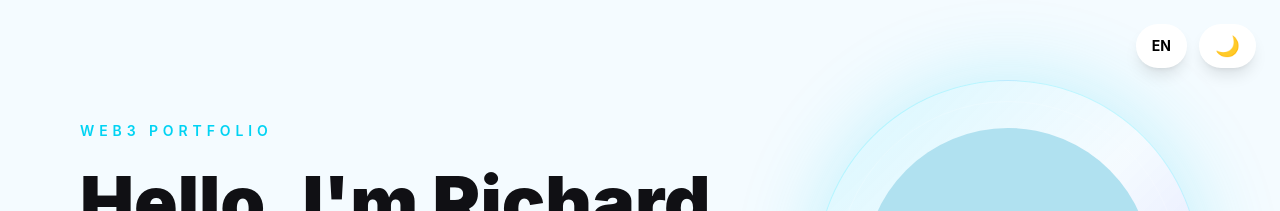
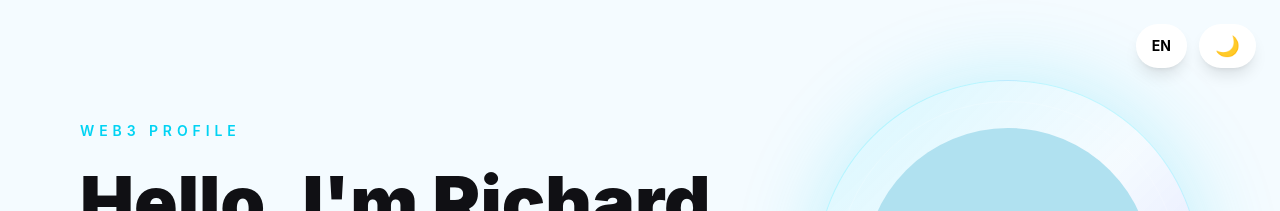
Before and after one commit to Richard12021/Richardweb3, a React (Vite) app: page / in a window 1280 px wide. Shown: the top 211 px of the page. Built offline with nearby package versions, Linux system fonts and the light colour scheme.

Commit message:
update portfolio

```diff
--- a/src/App.jsx
+++ b/src/App.jsx
@@ -11,7 +11,7 @@ const artImages = Array.from({ length: 16 }, (_, i) => `/art/art-${i + 1}.jpg`);
 
 const text = {
   en: {
-    tag: "Web3 Portfolio",
+    tag: "Web3 Profile",
     title: "Hello. I'm Richard",
     subtitle: "Fulltime web3. Researcher & Moderator",
     desc: "I help web3 projects build stronger communities, support users, research ecosystems, and communicate complex ideas in a simple way.",
```
